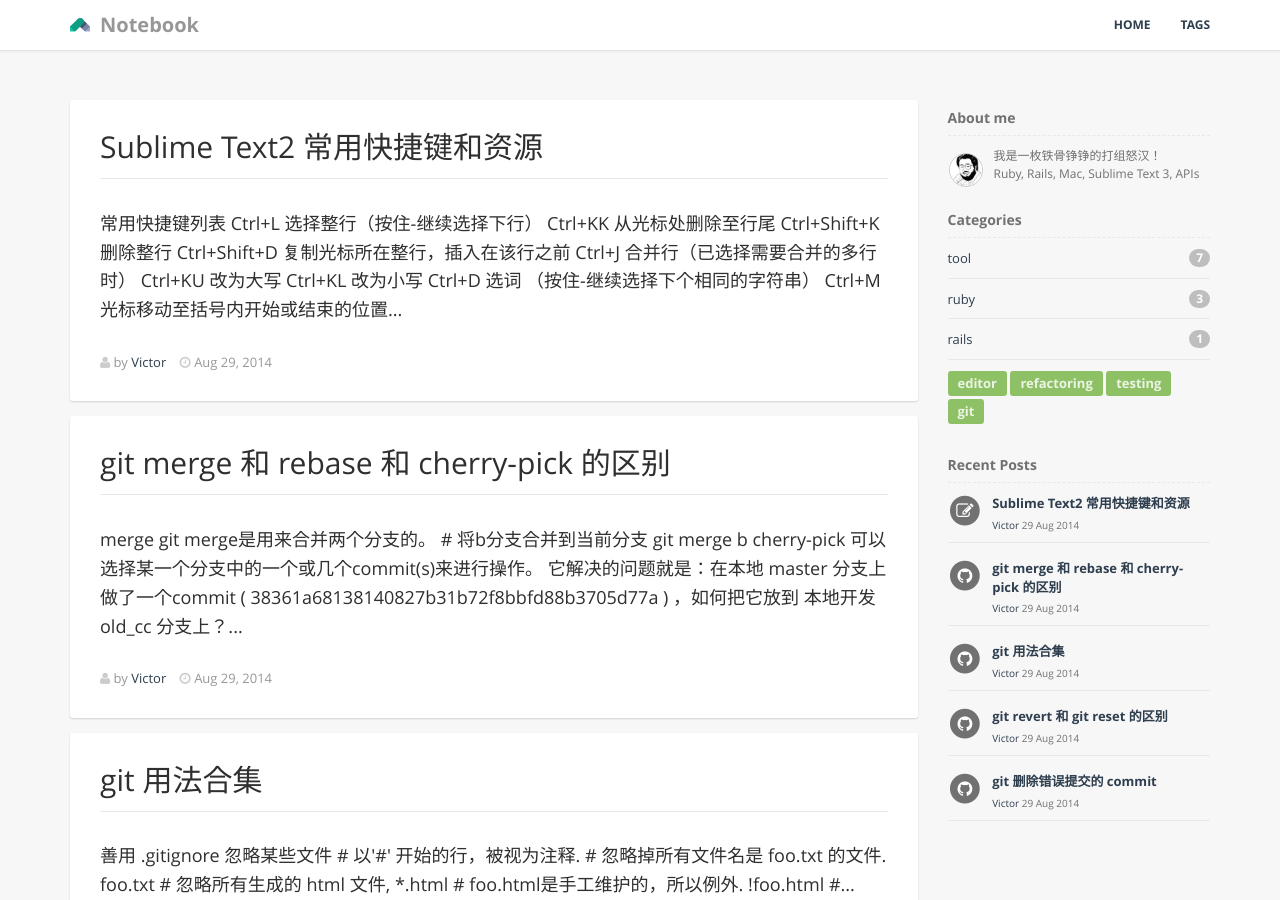
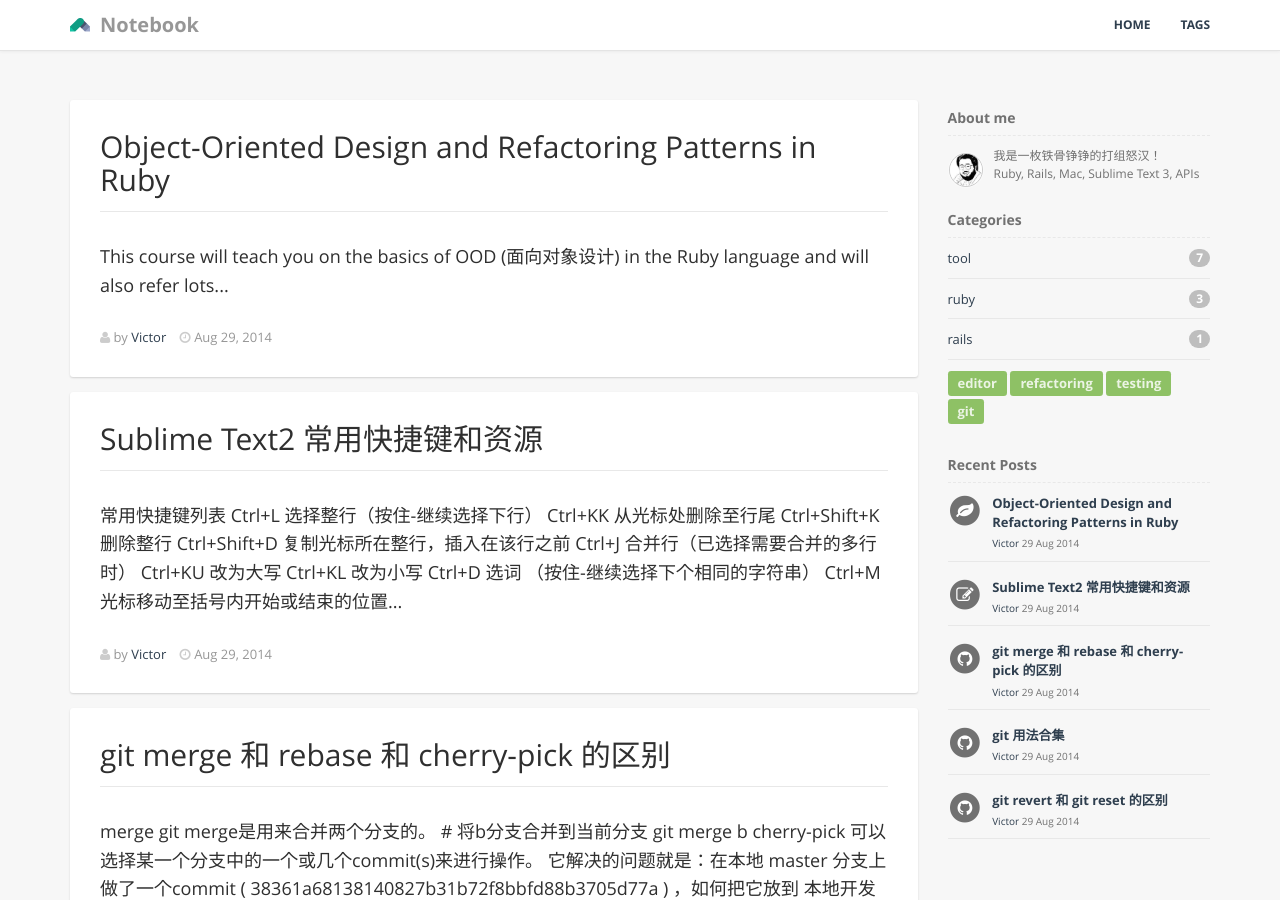
Before and after one commit to GiaoGiaoCat/GiaoGiaoCat.github.io, a Jekyll site: the page built from index.html, in a window 1280 px wide and 900 px high. Built offline with Jekyll 4.4.1, drawn with Linux system fonts in a browser that asks for light colours; Markdown is read by kramdown in place of the engine named in the settings; the list of posts is cut into pages by our own code; some of the changed text lies outside the part shown.

Commit message:
修改blog发布时间

```diff
--- a/_posts/ruby/2014-08-29-object-oriented-design-and-refactoring-patterns-in-ruby.md
+++ b/_posts/ruby/2014-08-29-object-oriented-design-and-refactoring-patterns-in-ruby.md
@@ -1,7 +1,7 @@
 ---
 layout: post
 title:  "Object-Oriented Design and Refactoring Patterns in Ruby"
-date:   2014-08-28 14:30:00
+date:   2014-08-29 14:31:00
 categories: ruby
 tags: refactoring
 author: "Victor"
```
